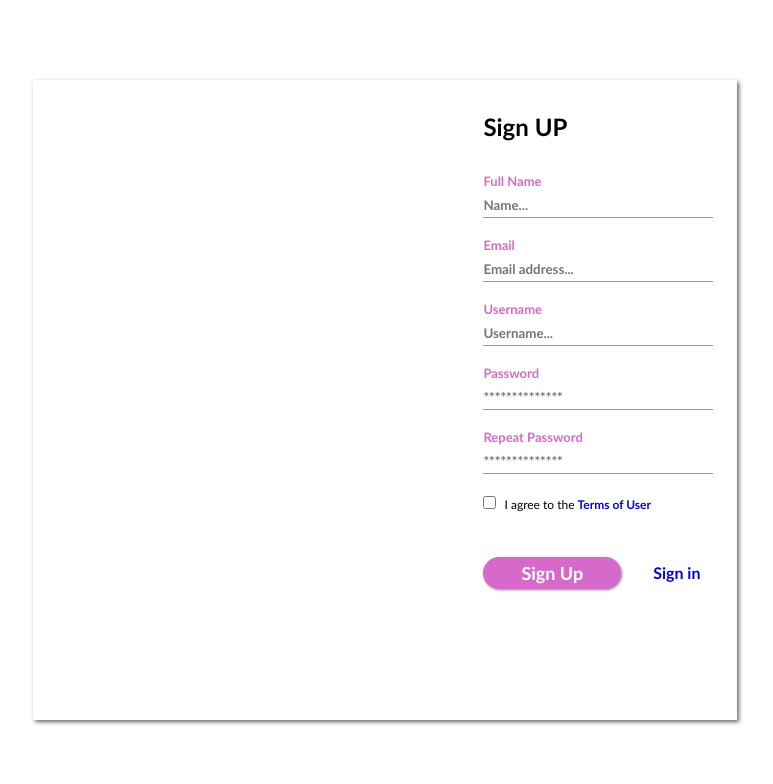
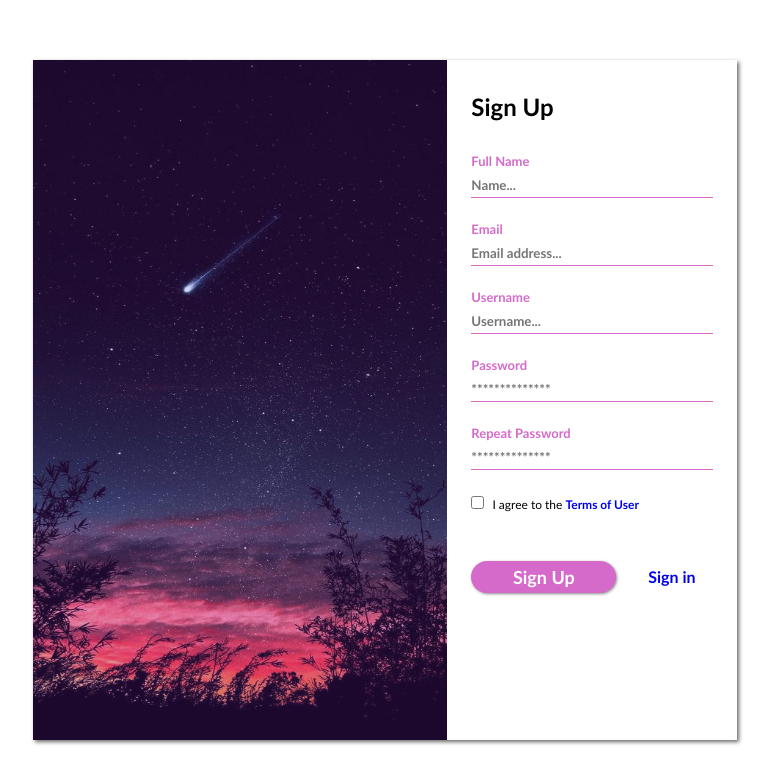
Before and after one commit to Ali-MHoseini/SignUp__Page, a plain HTML site: page index.html in a window 1280 px wide. Shown: the whole page, without its empty margins (255-1028 px from the left). Drawn offline with Linux system fonts and the light colour scheme.

Commit message:
Update Photo and colors

```diff
--- a/assets/styles/styles.css
+++ b/assets/styles/styles.css
@@ -15,18 +15,20 @@ body {
 
 .signup__container {
     width: 55%;
-    height: 80%;
+    height: 85%;
     box-shadow: 2px 2px 4px rgba(54, 52, 52, 0.74);
     display: flex;
     flex-direction: row;
 }
 
-.bcg__box {
-    background-image: url("./assets/imgs/box__image.jpg");
-    background-position: center;
-    background-repeat: no-repeat;
-    width: 65%;
+div.bcg__box {
+    width: 60%;
     height: 100%;
+    background-color: blueviolet;
+}
+
+img {
+    opacity: 0.8;
 }
 
 .information__box {
@@ -41,7 +43,7 @@ body {
 form {
     display: grid;
     grid-template-rows: repeat(7, 1fr);
-    gap: 1.5rem;
+    gap: 1.75rem;
 }
 
 ._label_ {
--- a/index.html
+++ b/index.html
@@ -13,10 +13,10 @@
     <div class="signup__container">
         <!-- This Box is For for overColor -->
         <div class="bcg__box">
-            <div class="bcg__overColor"></div>
+            <img src="./assets/imgs/box__image.jpg" alt="PIC" width="100%" height="100%">
         </div>
         <div class="information__box">
-            <h2>Sign UP</h2>
+            <h2>Sign Up</h2>
             <form>
                 <!-- This Box is For for Name & LastName -->
                 <div class="fullName__box">
```
